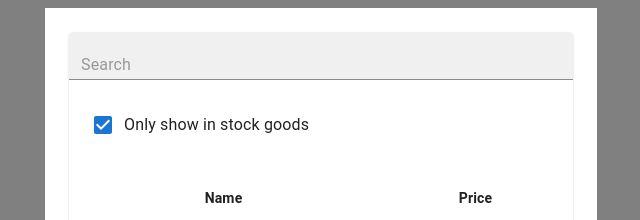
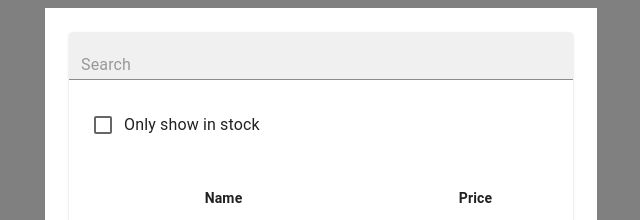
Before and after one commit to dudiKun/landingPage, a React (Vite) app: page / in a window 1280 px wide. Shown: the top 220 px of the page, without its empty margins (319-959 px from the left). Built offline with nearby package versions, Linux system fonts and the light colour scheme.

Commit message:
Add states to SearchBar and ProductTable successfully

```diff
--- a/index.html
+++ b/index.html
@@ -4,7 +4,7 @@
     <meta charset="UTF-8" />
     <link rel="icon" type="image/svg+xml" href="/vite.svg" />
     <meta name="viewport" content="width=device-width, initial-scale=1.0" />
-    <title>Vite + React + TS</title>
+    <title>Thinking in React</title>
   </head>
   <body>
     <div id="root"></div>
--- a/src/components/ProductTable.tsx
+++ b/src/components/ProductTable.tsx
@@ -10,6 +10,7 @@ import {
   FormGroup,
 } from "@mui/material";
 import SearchBar from "./SearchBar";
+import { useState } from "react";
 
 const COLUMNS = ["Name", "Price"];
 
@@ -73,10 +74,27 @@ interface ProductTableProps {
 }
 
 const ProductTable = ({ products }: ProductTableProps) => {
+  const [filterText, setFilterText] = useState("");
+  const [inStockOnly, setInStockOnly] = useState(false);
+
+  const handleFilterTextChange = (text: string) => {
+    setFilterText(text);
+  };
+
+  const handleInStockOnlyChange = (checked: boolean) => {
+    setInStockOnly(checked);
+  };
+
   const rows: JSX.Element[] = [];
   let lastCategory: string | null = null;
 
   products.forEach((product) => {
+    if (product.name.toLowerCase().indexOf(filterText.toLowerCase()) === -1) {
+      return;
+    }
+    if (inStockOnly && !product.isStocked) {
+      return;
+    }
     if (product.category !== lastCategory) {
       rows.push(
         <ProductCategoryRow
@@ -108,8 +126,14 @@ const ProductTable = ({ products }: ProductTableProps) => {
       >
         <TableContainer component={Paper}>
           <FormGroup sx={{ alignContent: "center" }}>
-            <SearchBar />
+            <SearchBar
+              filterText={filterText}
+              inStockedOnly={inStockOnly}
+              onFilterTextChange={handleFilterTextChange}
+              onInStockOnlyCheck={handleInStockOnlyChange}
+            />
           </FormGroup>
+
           <Table aria-label="simple table">
             <ProductTableColumns columns={COLUMNS} />
             <TableBody>{rows}</TableBody>
--- a/src/components/SearchBar.tsx
+++ b/src/components/SearchBar.tsx
@@ -1,12 +1,36 @@
 import { Checkbox, FilledInput, FormControlLabel } from "@mui/material";
 
-function SearchBar() {
+interface SearchBarProps {
+  filterText: string;
+  inStockedOnly: boolean;
+  onFilterTextChange: (filterText: string) => void;
+  onInStockOnlyCheck: (checked: boolean) => void;
+}
+
+function SearchBar({
+  filterText,
+  inStockedOnly,
+  onFilterTextChange,
+  onInStockOnlyCheck,
+}: SearchBarProps) {
   return (
     <>
-      <FilledInput fullWidth size="small" placeholder="Search"></FilledInput>
+      <FilledInput
+        value={filterText}
+        fullWidth
+        size="small"
+        placeholder="Search"
+        onChange={(e) => onFilterTextChange(e.target.value)}
+      ></FilledInput>
       <FormControlLabel
-        control={<Checkbox defaultChecked />}
-        label="Only show in stock goods"
+        control={
+          <Checkbox
+            checked={inStockedOnly}
+            defaultChecked
+            onChange={(e) => onInStockOnlyCheck(e.target.checked)}
+          />
+        }
+        label="Only show in stock"
         sx={{ p: 3 }}
       />{" "}
     </>
```
